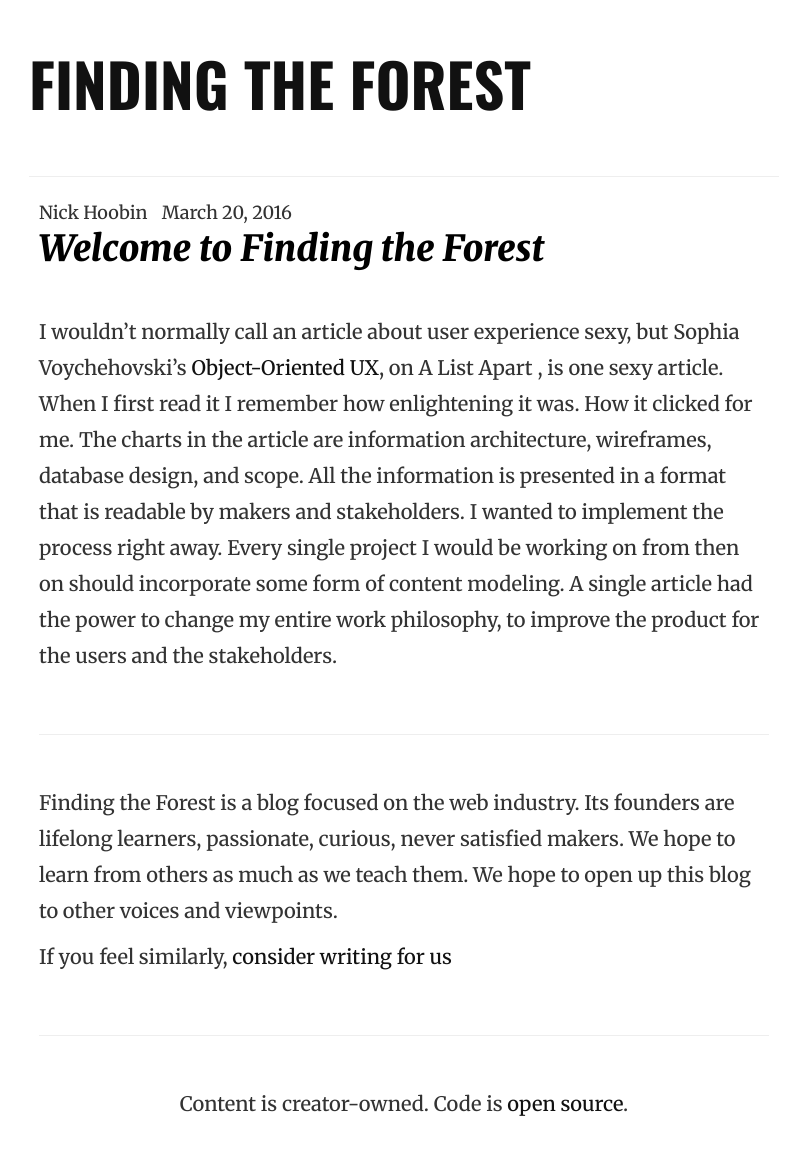
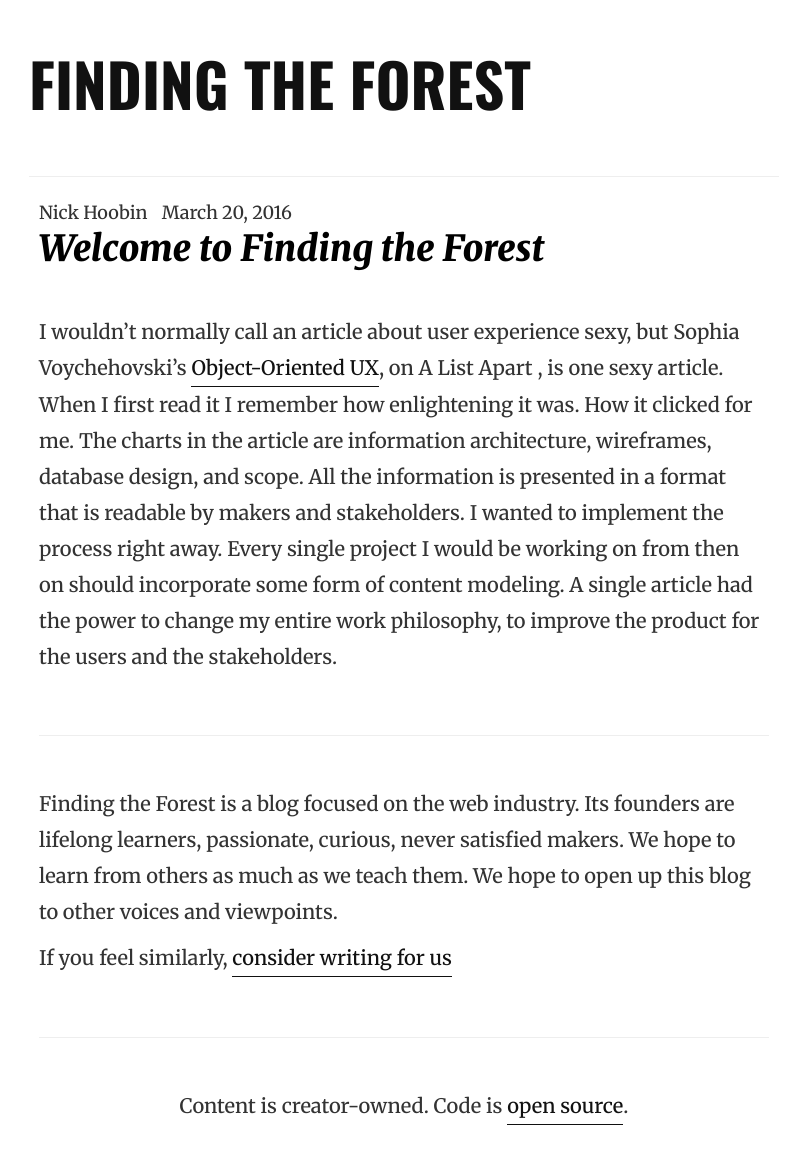
Before and after one commit to findingtheforest/findingtheforest.github.io, a Jekyll site: the page built from index.html, in a window 1280 px wide. Shown: the whole page, without its empty margins (236-1036 px from the left). Built offline with Jekyll 4.4.1, drawn with Linux system fonts in a browser that asks for light colours.

Commit message:
better underline

```diff
--- a/build/css/style.css
+++ b/build/css/style.css
@@ -3285,6 +3285,12 @@ footer {
   font-size: 20px;
   font-size: 2rem; }
 
+p a, footer a {
+  border-bottom: 1px solid;
+  display: inline-block; }
+  p a:hover, footer a:hover {
+    text-decoration: none; }
+
 header h1 {
   font-family: Oswald;
   text-transform: uppercase;
```
Also changed, not shown: sass/_base.scss (+10 -0 lines).
